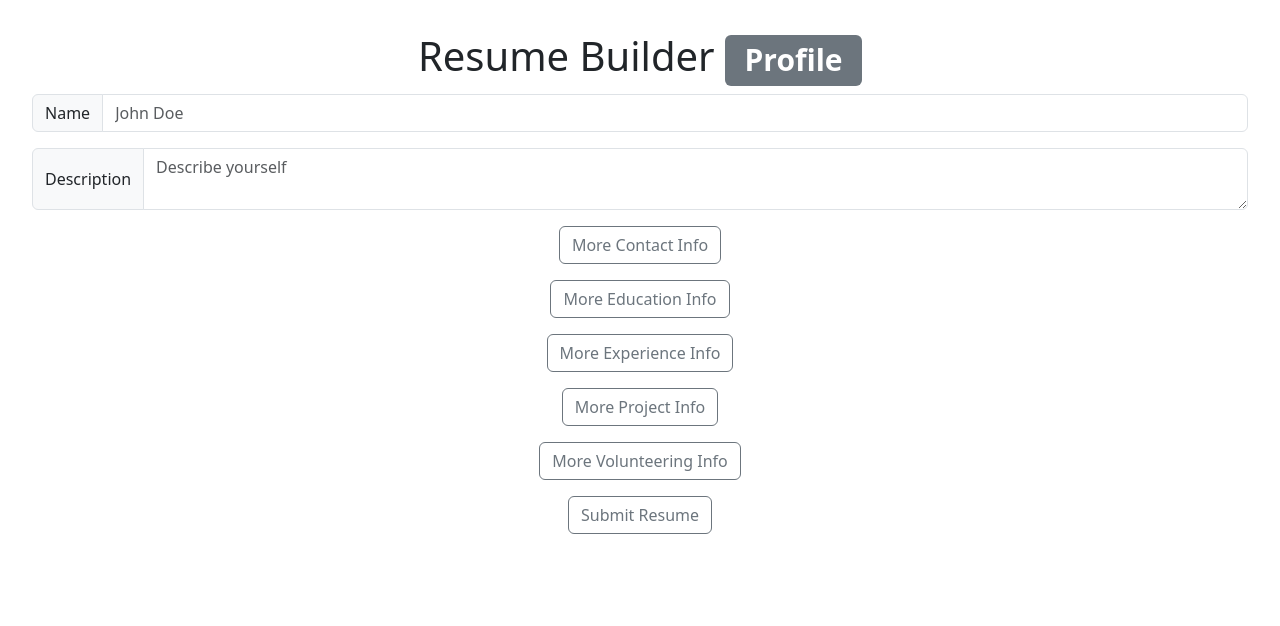
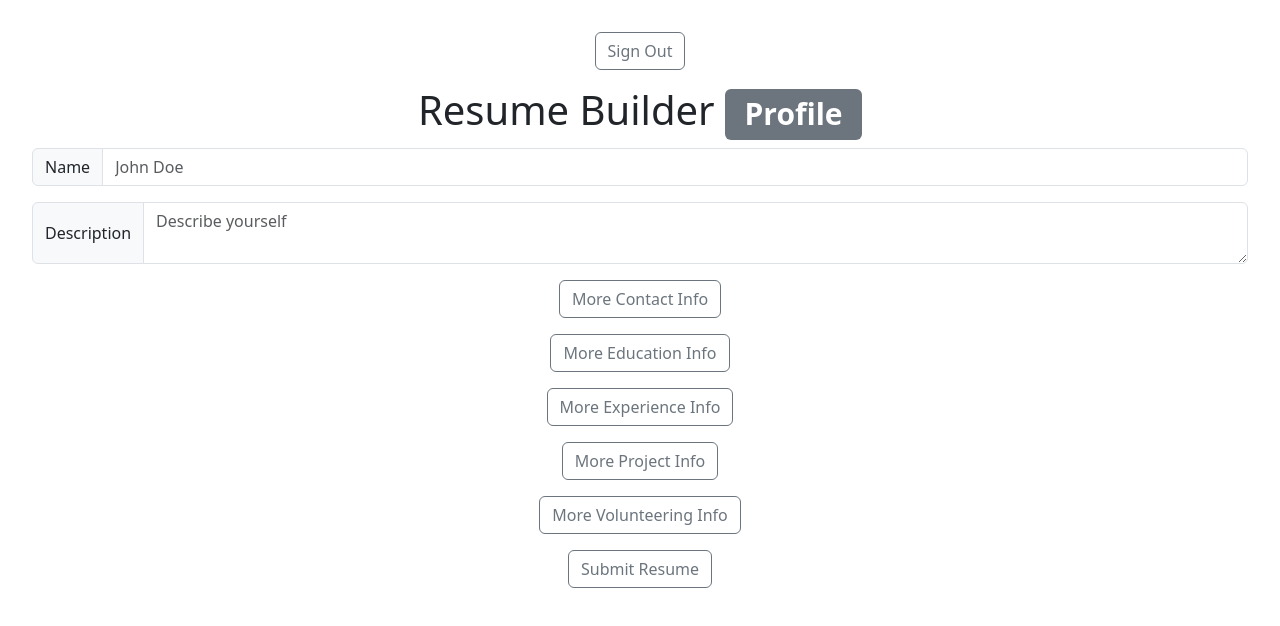
Before and after one commit to purple-affogato/RezoomAI, a React (Vite) app in the folder frontend/: page /builder in a window 1280 px wide. Shown: the top 626 px of the page. Built offline with nearby package versions, Linux system fonts and the light colour scheme.

Commit message:
added sign out button to ResumeBuilder, changed name of jobpage to JobEntry for consistency

```diff
--- a/frontend/src/ResumeBuilder.jsx
+++ b/frontend/src/ResumeBuilder.jsx
@@ -7,6 +7,7 @@ import 'bootstrap/dist/css/bootstrap.min.css';
 import { InputGroup, Form, Button,Badge } from 'react-bootstrap';
 import { Link } from 'react-router-dom';
 import {Row, Col} from 'react-bootstrap'
+// import logo from "/RezoomAI.png"
 
 import './App.css'
 
@@ -35,7 +36,7 @@ function ResumeBuilder() {
   const addEduEntry = () => {
     setEduEntries((prevEntries) => {
         if (prevEntries.length >= 5) {
-            alert("You can't add more than 4 edu entries.");
+            alert("You can't add more than 5 edu entries.");
             return prevEntries;
           }
         return [
@@ -89,6 +90,19 @@ function ResumeBuilder() {
   return(
     <>
 
+      {/* <div>
+        <header className = "header">
+          <img src = {image1}></img>
+          <h1 style="color: red;">My Heading</h1>
+        </header>
+      </div> */}
+
+      <div>
+        <Link to="/">
+          <Button className="mb-3" variant="outline-secondary">Sign Out</Button>
+        </Link>
+      </div>
+
       <Form>
         <div>
           <h1>
@@ -102,15 +116,6 @@ function ResumeBuilder() {
               <InputGroup.Text>Description</InputGroup.Text>
                 <Form.Control as="textarea" placeholder="Describe yourself"/>
             </InputGroup>
-
-
-
-                {/* <Routes>
-                <Route path="/" element={<ExperienceEntry />}>
-                {/* <Route path="" element={}/>
-                </Route>
-                </Routes> */}
-
 
             <Button className="mb-3" variant="outline-secondary" id="button-addon1" onClick={
                 addContactEntry
@@ -165,7 +170,6 @@ function ResumeBuilder() {
           </div>
       </Form>
 
-
     </>
   )
 }
```
Also changed, not shown: frontend/src/JobEntry.jsx (renamed from frontend/src/jobpage.jsx). Lines whose indentation alone changed are shown as unchanged.
